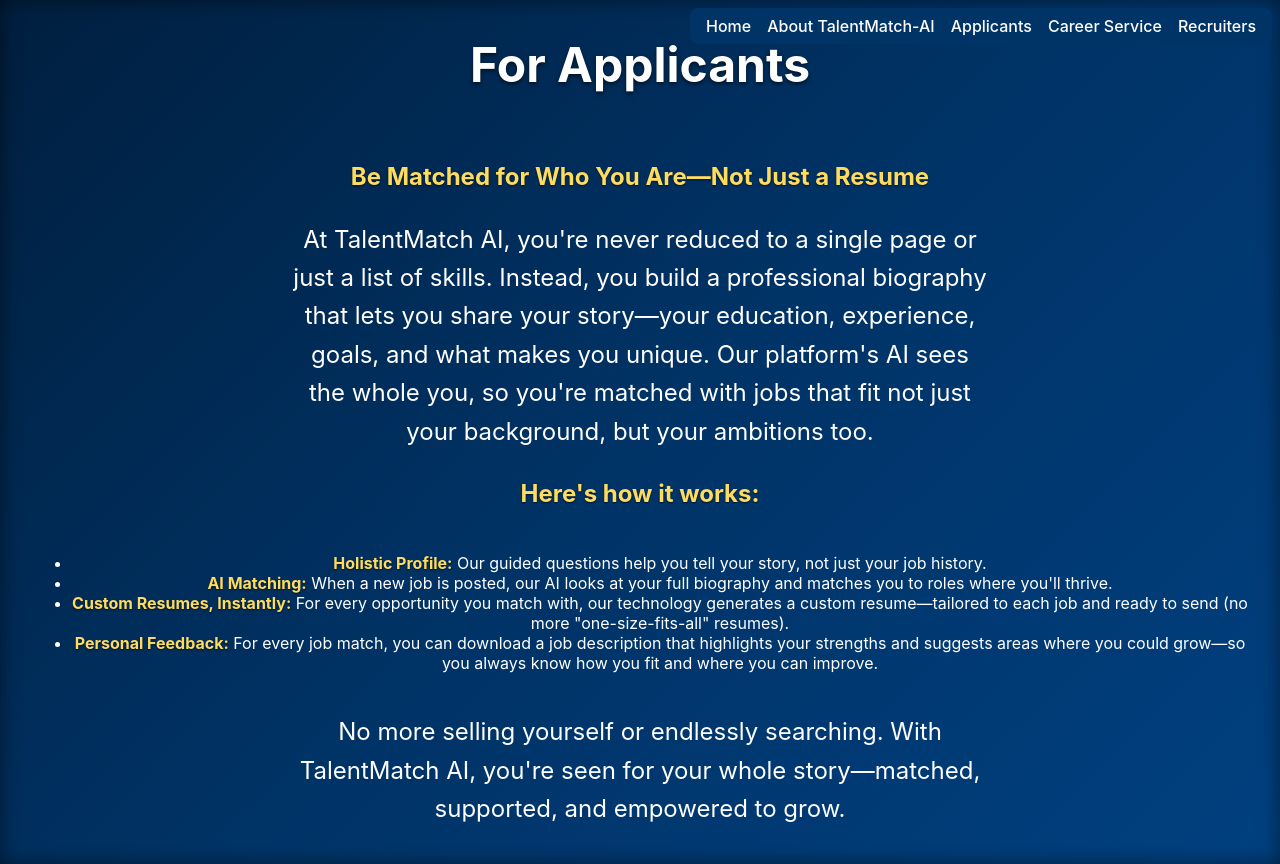
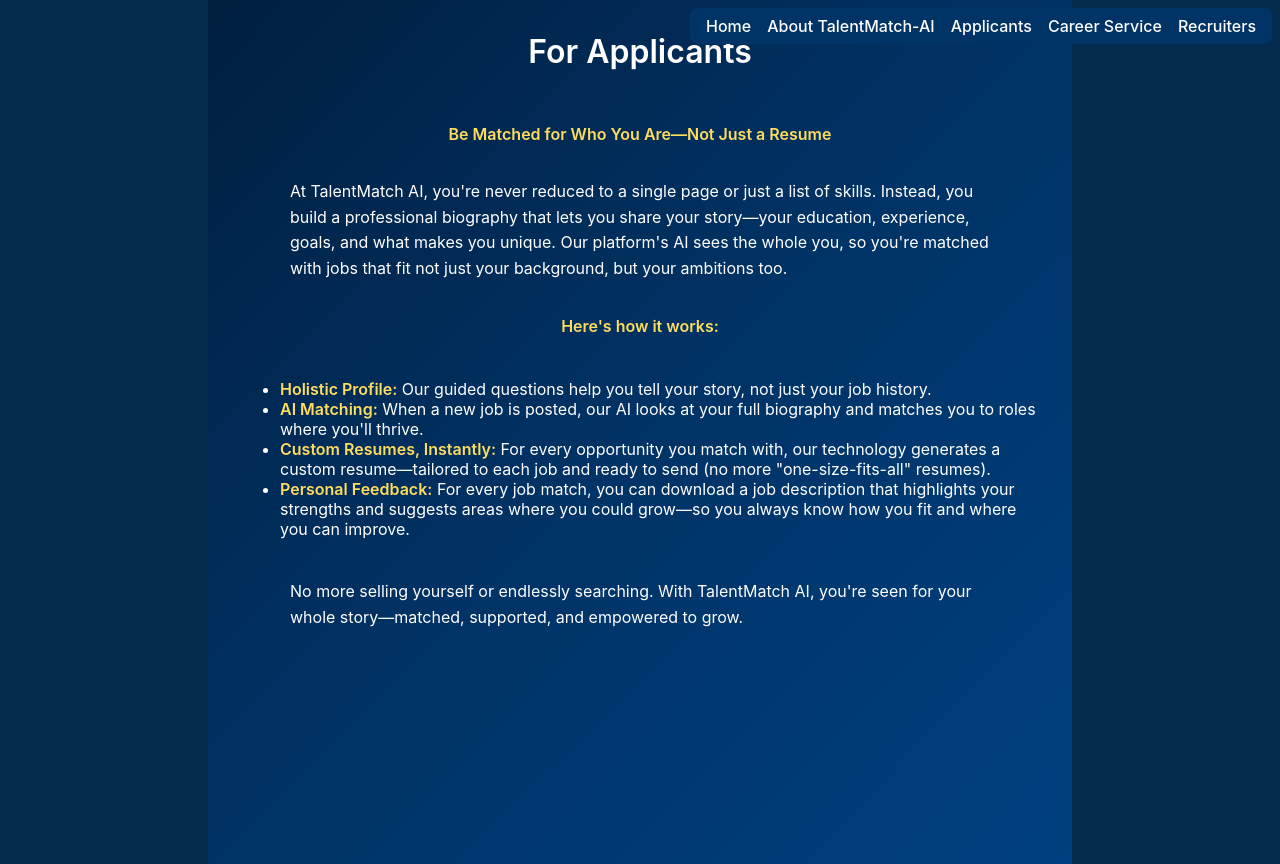
Before and after one commit to danny0ceanCA/airecruiting, a React (Create React App) app in the folder frontend/: page /about/applicants in a window 1280 px wide. Built offline with nearby package versions, Linux system fonts and the light colour scheme.

Commit message:
style: tone down about page

```diff
--- a/frontend/src/InfoPage.css
+++ b/frontend/src/InfoPage.css
@@ -3,31 +3,30 @@
   min-height: 100vh;
   color: white;
   padding: 2rem;
-  position: relative;
   display: flex;
   flex-direction: column;
   align-items: center;
-  justify-content: center;
-  text-align: center;
-  gap: 1.5rem;
-  box-shadow: inset 0 0 20px rgba(0, 0, 0, 0.5);
+  justify-content: flex-start;
+  text-align: left;
+  gap: 1rem;
+  max-width: 800px;
+  margin: 0 auto;
 }
 
 .info-container h2 {
   margin-top: 0;
-  font-size: 3rem;
-  text-shadow: 0 2px 4px rgba(0, 0, 0, 0.6);
+  font-size: 2rem;
+  font-weight: 600;
 }
 
 .info-container p {
   max-width: 700px;
   line-height: 1.6;
-  font-size: 1.5rem;
-  margin: 0 1rem;
+  font-size: 1rem;
+  margin: 0.5rem 0;
 }
 
 .info-container strong {
   color: #ffdc5e;
-  font-weight: 700;
-  text-shadow: 0 1px 2px rgba(0, 0, 0, 0.6);
+  font-weight: 600;
 }
```
